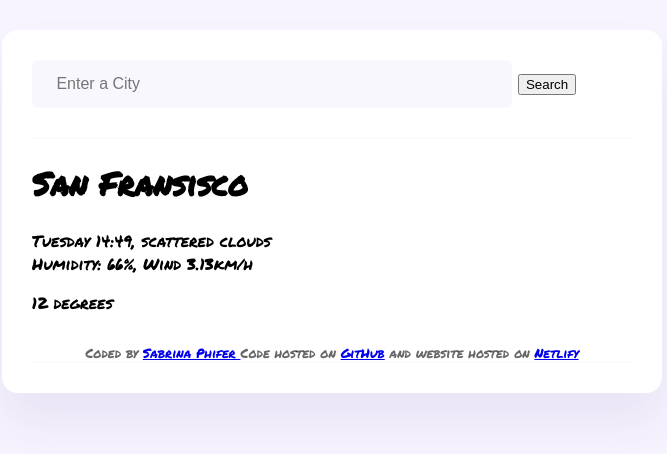
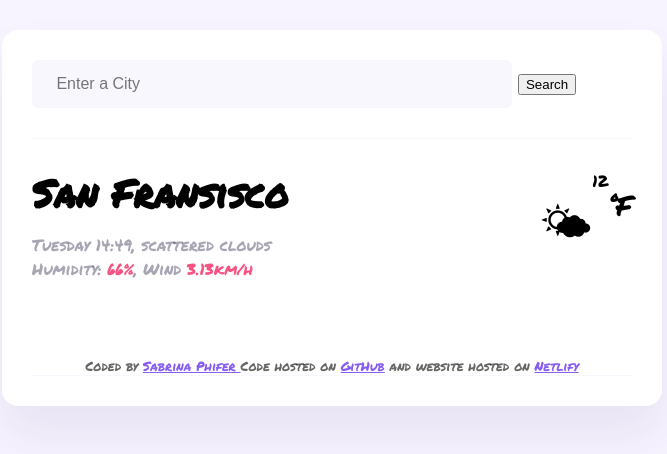
Before and after one commit to Sabrinaphifer/GH-weather-HW, a plain HTML site: page index.html in a window 1280 px wide. Shown: the whole page, without its empty margins (308-975 px from the left). Drawn offline with Linux system fonts and the light colour scheme.

Commit message:
added classes and css for said classes

```diff
--- a/index.html
+++ b/index.html
@@ -24,15 +24,21 @@
         </form>
       </header>
       <main>
-        <div>
-          <h1>San Fransisco</h1>
-          <p>
-            Tuesday 14:49, scattered clouds
-            <br />
-            Humidity: 66%, Wind 3.13km/h
-          </p>
+        <div class="weather-app-data">
+          <div>
+            <h1 class="weather-app-city">San Fransisco</h1>
+            <p class="weather-app-details">
+              Tuesday 14:49, scattered clouds
+              <br />
+              Humidity:<span> 66%</span>, Wind <span>3.13km/h</span>
+            </p>
+          </div>
+          <div class="weather-app-temperature-container">
+            <div class="weather-app-icon">🌤</div>
+            <div class="weather-app=temperature">12</div>
+            <div class="weather-app-unit">°F</div>
+          </div>
         </div>
-        <div>12 degrees</div>
       </main>
       <footer>
         Coded by
--- a/src/index.css
+++ b/src/index.css
@@ -4,6 +4,9 @@ body {
   font-family: "Permanent Marker", cursive;
   font-weight: 400;
   font-style: normal;
+}
+a {
+  color: #885df1;
 }
 
 .app {
@@ -35,6 +38,41 @@ header {
   border-radius: 6px;
   color: white;
 }
+main {
+  padding: 30px 0;
+}
+.weather-app-data {
+  display: flex;
+  justify-content: space-between;
+}
+.weather-app-city {
+  margin: 0;
+  font-size: 38px;
+  line-height: 48px;
+}
+.weather-app-details {
+  font-size: 16px;
+  line-height: 24px;
+  color: rgba(39, 33, 66, 0.4);
+}
+.weather-app-temperature {
+  font-size: 88px;
+  margin-left: 10px;
+}
+.weather-app-icon {
+  font-size: 44px;
+  margin-top: 22px;
+}
+.weather-app-temperature-container {
+  display: flex;
+}
+.weather-app-unit {
+  margin-top: 16px;
+  font-size: 28px;
+}
+span {
+  color: #f65282;
+}
 footer {
   border-bottom: 1px solid #f9f7fe;
   padding: 30px 0 0 0;
```
